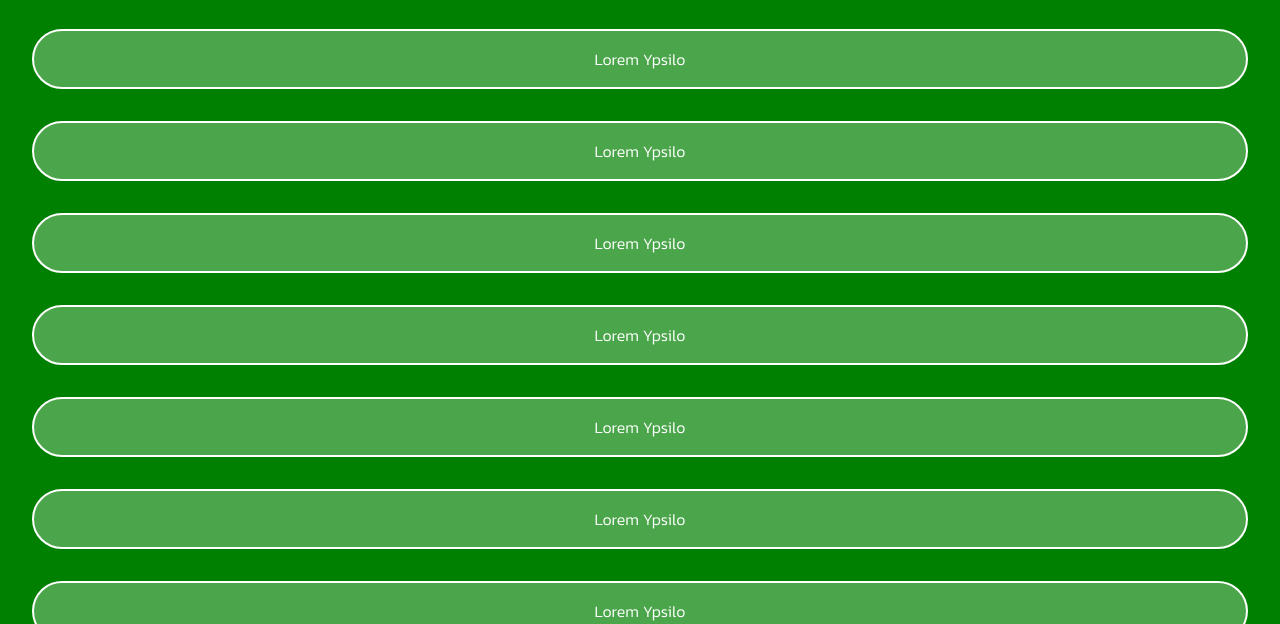
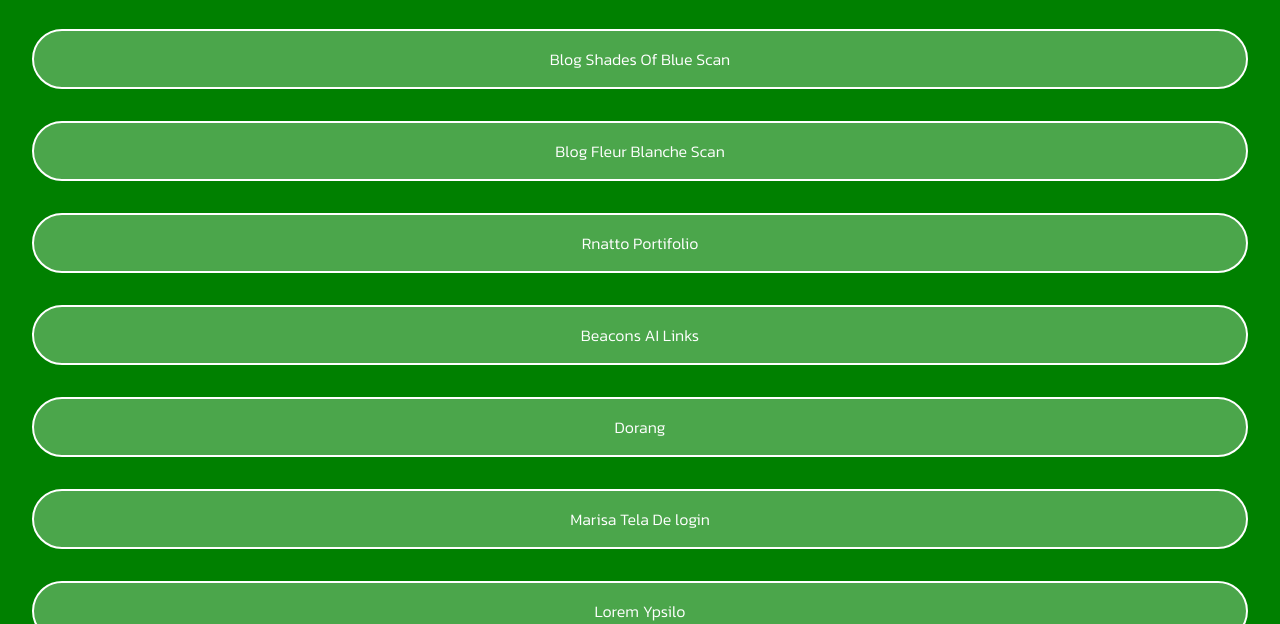
Before and after one commit to CLedsonB/Templates-Pronto, a plain HTML site: page index.html in a window 1280 px wide. Shown: the part 176-800 px from the top of the page. Drawn offline with Linux system fonts and the light colour scheme.

Commit message:
edicaoNoIndex

```diff
--- a/index.html
+++ b/index.html
@@ -1,5 +1,5 @@
 <!DOCTYPE html>
-<html lang="en">
+<html lang="pt-br">
 <head>
     <meta charset="UTF-8">
     <meta http-equiv="X-UA-Compatible" content="IE=edge">
@@ -35,7 +35,8 @@
         display: flex;
         flex-direction: row;
         justify-content: center;
-        align-items: center;    }
+        align-items: center;
+    }
     img {
         display: flex;
         width: 1.5em;
@@ -72,12 +73,12 @@
         </div>
         <ul>
 
-            <a href="#"><li>Lorem Ypsilo</li></a>
-            <a href="#"><li>Lorem Ypsilo</li></a>
-            <a href="#"><li>Lorem Ypsilo</li></a>
-            <a href="#"><li>Lorem Ypsilo</li></a>
-            <a href="#"><li>Lorem Ypsilo</li></a>
-            <a href="#"><li>Lorem Ypsilo</li></a>
+            <a href="./BlogShadesOfBlueScan/index.html"><li>Blog Shades Of Blue Scan</li></a>
+            <a href="./BlogFleurBlancheScan/index.html"><li>Blog Fleur Blanche Scan</li></a>
+            <a href="./RnattoPortifolio/index.html"><li>Rnatto Portifolio</li></a>
+            <a href="./BeaconsLinks/index.html"><li>Beacons AI Links</li></a>
+            <a href="./dorang/public_html/index.html"><li>Dorang</li></a>
+            <a href="./MarisaTelaDelogin/index.html"><li>Marisa Tela De login</li></a>
             <a href="#"><li>Lorem Ypsilo</li></a>
             <a href="#"><li>Lorem Ypsilo</li></a>
             <a href="#"><li>Lorem Ypsilo</li></a>
```
